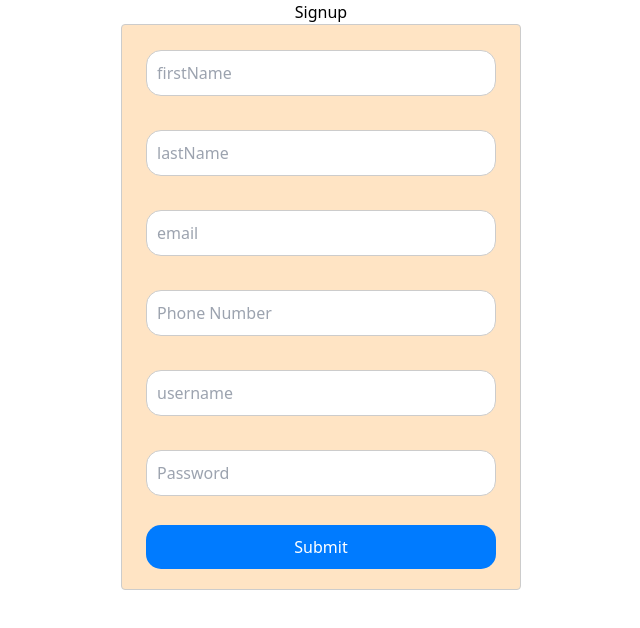
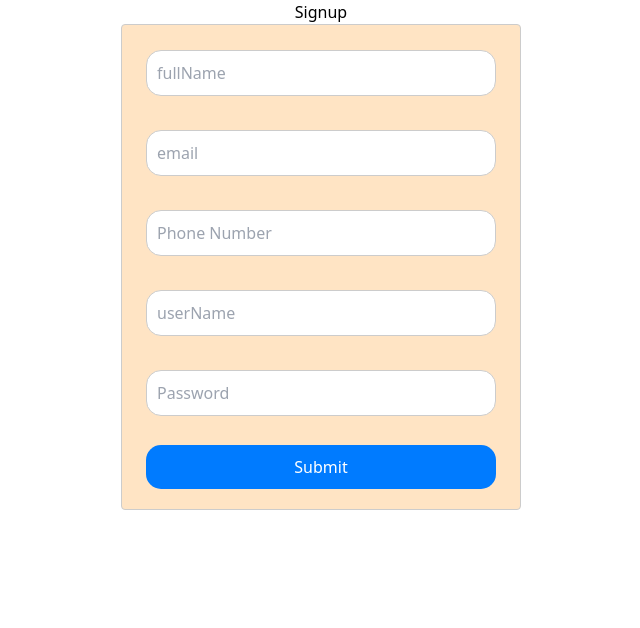
Before and after one commit to sumitbd48/kinum-estore, a Next.js app in the folder client/: page /register in a window 1280 px wide. Shown: the top 628 px of the page, without its empty margins (319-959 px from the left). Built offline with nearby package versions, Linux system fonts and the light colour scheme.

Commit message:
Displayed user details when logged in

```diff
--- a/client/src/components/UserMenu/index.js
+++ b/client/src/components/UserMenu/index.js
@@ -7,6 +7,7 @@ import { handleLogout } from '@/redux/reducerSlices/userSlice';
 import { useRouter } from 'next/router';
 
 export default function BasicMenu() {
+  const router = useRouter();
   const [anchorEl, setAnchorEl] = React.useState(null);
   const open = Boolean(anchorEl);
   const handleClick = (event) => {
@@ -38,7 +39,7 @@ export default function BasicMenu() {
           'aria-labelledby': 'basic-button',
         }}
       >
-        <MenuItem onClick={handleClose}>Profile</MenuItem>
+        <MenuItem onClick={() => router.push('/register')}>Profile</MenuItem>
         <MenuItem onClick={handleClose}>My account</MenuItem>
         <MenuItem onClick={()=>dispatch(handleLogout())}>Logout</MenuItem>
       </Menu>
--- a/client/src/pages/home/index.js
+++ b/client/src/pages/home/index.js
@@ -1,7 +1,30 @@
 import React from "react";
-import UserMenu from '@/components/UserMenu'
+import UserMenu from "@/components/UserMenu";
+import Box from "@mui/material/Box";
+import Button from "@mui/material/Button";
+import { useSelector } from 'react-redux'
+
+
 function index() {
-  return <div><UserMenu/></div>;
+  const { userDetails } = useSelector(state => state.user);
+
+  return (
+    <div style={{ textAlign: "center", padding: "20px" }}>
+      <UserMenu />
+
+      <div style={{ marginTop: "20px", background: "#f9f9f9", padding: "20px", borderRadius: "8px" }}>
+        <h2 style={{ marginBottom: "10px" }}>User Details</h2>
+        <p><strong>Full Name:</strong> {userDetails.fullName}</p>
+        <p><strong>Email:</strong> {userDetails.email}</p>
+        <p><strong>Phone Number:</strong> {userDetails.phoneNumber}</p>
+        <p><strong>Username</strong> {userDetails.userName}</p>
+      </div>
+
+      <Box component="span" sx={{ display: "block", marginTop: "20px" }}>
+        <Button variant="contained" color="primary">Change Password</Button>
+      </Box>
+    </div>
+  );
 }
 
 export default index;
--- a/client/src/pages/register/index.js
+++ b/client/src/pages/register/index.js
@@ -3,16 +3,12 @@ import { Formik, Form, Field } from "formik";
 import * as Yup from "yup";
 
 const SignupSchema = Yup.object().shape({
-  firstName: Yup.string()
-    .min(2, "Too Short!")
-    .max(50, "Too Long!")
-    .required("Required"),
-  lastName: Yup.string()
+  fullName: Yup.string()
     .min(2, "Too Short!")
     .max(50, "Too Long!")
     .required("Required"),
   email: Yup.string().email("Invalid email").required("Required"),
-  username: Yup.string()
+  userName: Yup.string()
     .min(5, "Too Short!")
     .max(20, "Too Long!")
     .required("Required"),
@@ -47,10 +43,9 @@ export const Register = () => {
       <h1 className="signupTitle">Signup</h1>
       <Formik
         initialValues={{
-          firstName: "",
-          lastName: "",
+          fullName: "",
           email: "",
-          username: "",
+          userName: "",
           password: "",
           phoneNumber: "",
         }}
@@ -65,16 +60,9 @@ export const Register = () => {
           <Form className="form">
             <div className="centered-form">
               <div className="field-container">
-                <Field placeholder="firstName" name="firstName" />
-                {errors.firstName && touched.firstName ? (
-                  <div className="error">{errors.firstName}</div>
-                ) : null}
-              </div>
-              <br></br>
-              <div className="field-container">
-                <Field placeholder="lastName" name="lastName" />
-                {errors.lastName && touched.lastName ? (
-                  <div className="error">{errors.lastName}</div>
+                <Field placeholder="fullName" name="fullName" />
+                {errors.fullName && touched.fullName ? (
+                  <div className="error">{errors.fullName}</div>
                 ) : null}
               </div>
               <br></br>
@@ -93,9 +81,9 @@ export const Register = () => {
               </div>
               <br></br>
               <div className="field-container">
-                <Field placeholder="username" name="username" />
-                {errors.username && touched.username ? (
-                  <div className="error">{errors.username}</div>
+                <Field placeholder="userName" name="userName" />
+                {errors.userName && touched.userName ? (
+                  <div className="error">{errors.userName}</div>
                 ) : null}
               </div>
               <br></br>
```
Also changed, not shown: 1 other file (tests, documents, lock files or other folders).
